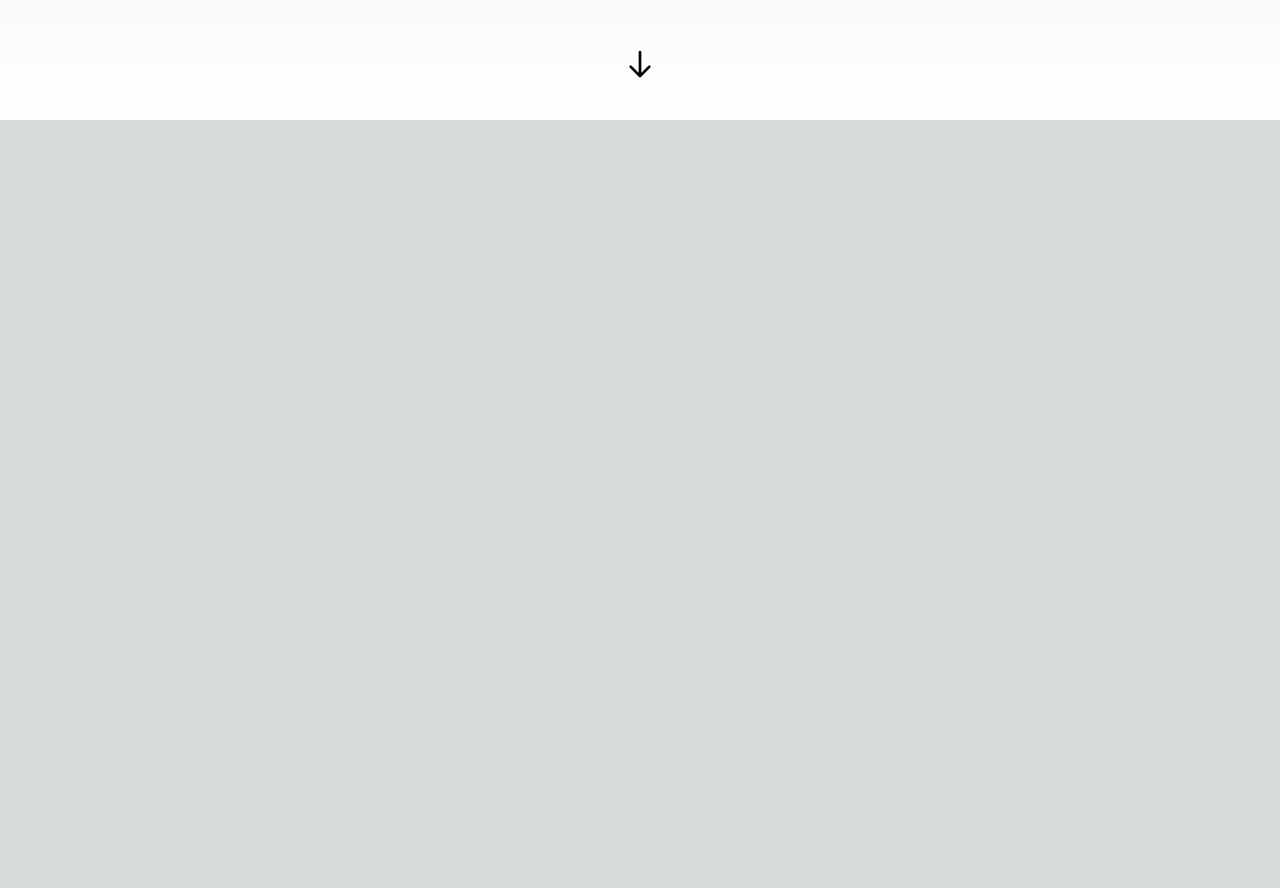
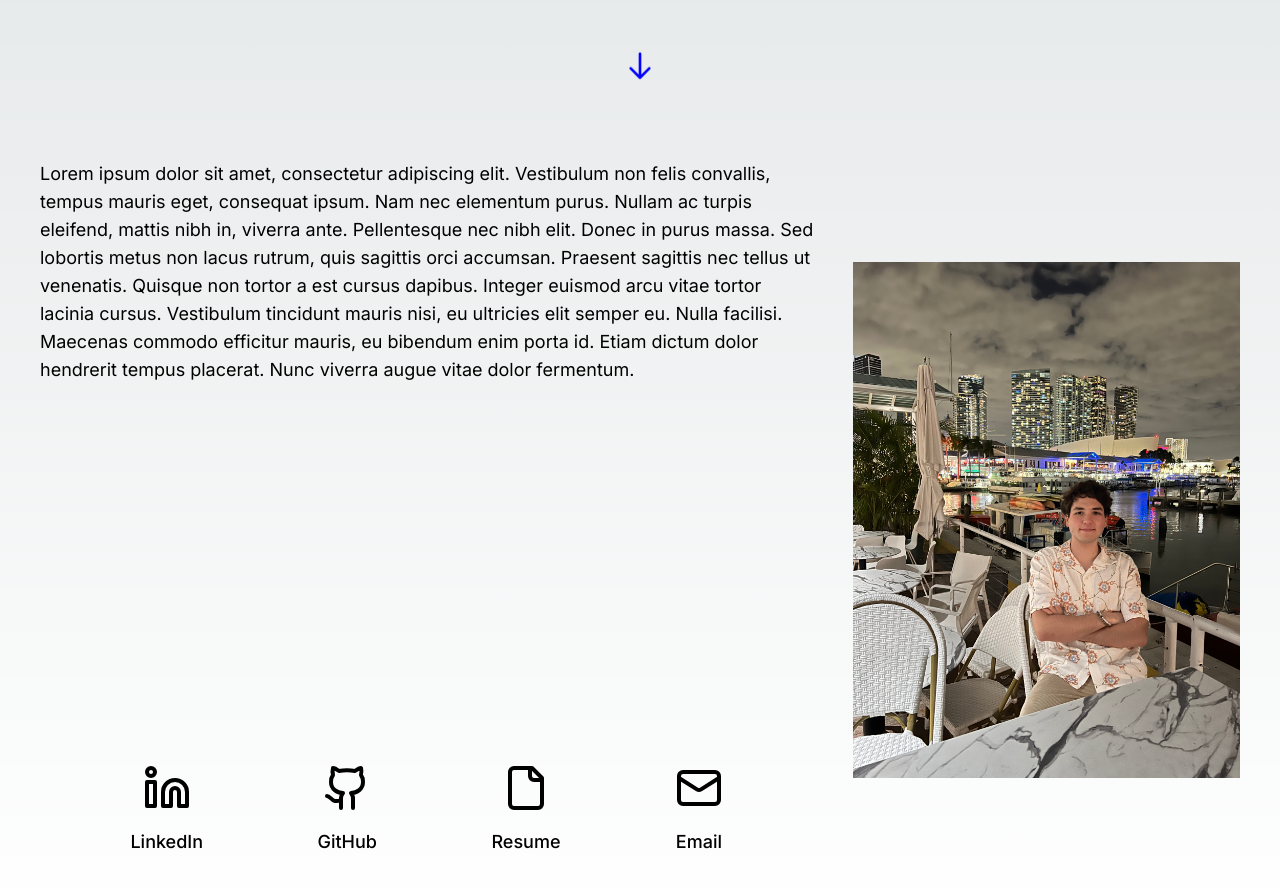
Before and after one commit to probro91/batu-website, a Next.js app: page / in a window 1280 px wide. Shown: the part 680-1568 px from the top of the page. Before the commit the page ends 800 px from the top, so only its background shows below. Built offline with nearby package versions, Linux system fonts and the light colour scheme.

Commit message:
Set up second half of page need to fill with content

```diff
--- a/app/globals.css
+++ b/app/globals.css
@@ -32,7 +32,7 @@ body {
   }
 }
 
-h1{
+#nameHeader{
   overflow: hidden; /* Ensures the content is not revealed until the animation */
   border-right: .15em solid orange; /* The typwriter cursor */
   white-space: nowrap; /* Keeps the content on a single line */
--- a/app/page.tsx
+++ b/app/page.tsx
@@ -1,17 +1,35 @@
 import ScrollIndicator from "./ui/scroll-down-icon";
+import MediaLinks from "./ui/media-links";
+import Image from 'next/image';
+import Link from "next/link"
 
-export default function Home() {
+export default function Page() {
   return (
-    <main className="flex min-h-screen flex-col items-center justify-between">
+    <main className="flex min-h-screen flex-col justify-between">
       <div className="flex items-center justify-center h-screen">
         <div className="text-center">
-          <h1 className="text-6xl font-bold tracking-tight">Ali Batu Ozdener</h1>
+          <h1 id="nameHeader" className="text-6xl font-bold tracking-tight">Ali Batu Ozdener</h1>
           <p className="animate-fade-in">CS @ UGA</p>
         </div>
         <ScrollIndicator/>
+
+      </div>
+      <div className="flex flex-row justify h-screen">
+        <div className="flex flex-col text-left p-10 w-2/3 justify-between">
+          <p className="text-lg">Lorem ipsum dolor sit amet, consectetur adipiscing elit. Vestibulum non felis convallis, tempus mauris eget, consequat ipsum. Nam nec elementum purus. Nullam ac turpis eleifend, mattis nibh in, viverra ante. Pellentesque nec nibh elit. Donec in purus massa. Sed lobortis metus non lacus rutrum, quis sagittis orci accumsan. Praesent sagittis nec tellus ut venenatis. Quisque non tortor a est cursus dapibus. Integer euismod arcu vitae tortor lacinia cursus. Vestibulum tincidunt mauris nisi, eu ultricies elit semper eu. Nulla facilisi. Maecenas commodo efficitur mauris, eu bibendum enim porta id. Etiam dictum dolor hendrerit tempus placerat. Nunc viverra augue vitae dolor fermentum.
+          </p>
+          <MediaLinks/>
+        </div>
+        <div className="relative w-1/3 p-8 hidden md:block">
+          <Image
+            src="/IMG_5119.jpg"
+            layout="fill"
+            objectFit="contain"
+            className="rounded-md pr-10"
+            alt="Picture of me"
+          />
+        </div>
       </div>
     </main>
-
-
   );
 }
--- /dev/null
+++ b/app/ui/media-links.tsx
@@ -0,0 +1,110 @@
+
+import Link from "next/link"
+import { JSX, SVGProps } from "react"
+
+
+export default function Component() {
+  return (
+    <div className="flex justify-evenly">
+      <Link className="flex flex-col items-center gap-4 p-6 transition-all hover:scale-110" href="https://www.linkedin.com/in/alibatuozdener/" target="_blank">
+        <LinkedinIcon className="h-12 w-12" />
+        <span className="text-lg font-medium">LinkedIn</span>
+      </Link>
+      <Link className="flex flex-col items-center gap-4 p-6 transition-all hover:scale-110" href="https://github.com/probro91" target="_blank">
+        <GithubIcon className="h-12 w-12" />
+        <span className="text-lg font-medium">GitHub</span>
+      </Link>
+      <Link className="flex flex-col items-center gap-4 p-6 transition-all hover:scale-110" href="https://docs.google.com/document/d/1Lxhlhxgq77n9XB8XfWTphNbaL0u6JAioV4HlZ5MA8eA/edit?usp=sharing" target="_blank">
+        <FileIcon className="h-12 w-12" />
+        <span className="text-lg font-medium">Resume</span>
+      </Link>
+      <Link className="flex flex-col items-center gap-4 p-6 transition-all hover:scale-110" href="mailTo:bozdener@gmail.com" target="_blank">
+        <MailIcon className="h-12 w-12" />
+        <span className="text-lg font-medium">Email</span>
+      </Link>
+    </div>
+  )
+}
+
+function FileIcon(props: JSX.IntrinsicAttributes & SVGProps<SVGSVGElement>) {
+  return (
+    <svg
+      {...props}
+      xmlns="http://www.w3.org/2000/svg"
+      width="24"
+      height="24"
+      viewBox="0 0 24 24"
+      fill="none"
+      stroke="currentColor"
+      strokeWidth="2"
+      strokeLinecap="round"
+      strokeLinejoin="round"
+    >
+      <path d="M15 2H6a2 2 0 0 0-2 2v16a2 2 0 0 0 2 2h12a2 2 0 0 0 2-2V7Z" />
+      <path d="M14 2v4a2 2 0 0 0 2 2h4" />
+    </svg>
+  )
+}
+
+
+function GithubIcon(props: JSX.IntrinsicAttributes & SVGProps<SVGSVGElement>) {
+  return (
+    <svg
+      {...props}
+      xmlns="http://www.w3.org/2000/svg"
+      width="24"
+      height="24"
+      viewBox="0 0 24 24"
+      fill="none"
+      stroke="currentColor"
+      strokeWidth="2"
+      strokeLinecap="round"
+      strokeLinejoin="round"
+    >
+      <path d="M15 22v-4a4.8 4.8 0 0 0-1-3.5c3 0 6-2 6-5.5.08-1.25-.27-2.48-1-3.5.28-1.15.28-2.35 0-3.5 0 0-1 0-3 1.5-2.64-.5-5.36-.5-8 0C6 2 5 2 5 2c-.3 1.15-.3 2.35 0 3.5A5.403 5.403 0 0 0 4 9c0 3.5 3 5.5 6 5.5-.39.49-.68 1.05-.85 1.65-.17.6-.22 1.23-.15 1.85v4" />
+      <path d="M9 18c-4.51 2-5-2-7-2" />
+    </svg>
+  )
+}
+
+
+function LinkedinIcon(props: JSX.IntrinsicAttributes & SVGProps<SVGSVGElement>) {
+  return (
+    <svg
+      {...props}
+      xmlns="http://www.w3.org/2000/svg"
+      width="24"
+      height="24"
+      viewBox="0 0 24 24"
+      fill="none"
+      stroke="currentColor"
+      strokeWidth="2"
+      strokeLinecap="round"
+      strokeLinejoin="round"
+    >
+      <path d="M16 8a6 6 0 0 1 6 6v7h-4v-7a2 2 0 0 0-2-2 2 2 0 0 0-2 2v7h-4v-7a6 6 0 0 1 6-6z" />
+      <rect width="4" height="12" x="2" y="9" />
+      <circle cx="4" cy="4" r="2" />
+    </svg>
+  )
+}
+
+function MailIcon(props: JSX.IntrinsicAttributes & SVGProps<SVGSVGElement>) {
+    return (
+      <svg
+        {...props}
+        xmlns="http://www.w3.org/2000/svg"
+        width="24"
+        height="24"
+        viewBox="0 0 24 24"
+        fill="none"
+        stroke="currentColor"
+        strokeWidth="2"
+        strokeLinecap="round"
+        strokeLinejoin="round"
+      >
+        <rect width="20" height="16" x="2" y="4" rx="2" />
+        <path d="m22 7-8.97 5.7a1.94 1.94 0 0 1-2.06 0L2 7" />
+      </svg>
+    )
+  }
--- a/app/ui/scroll-down-icon.tsx
+++ b/app/ui/scroll-down-icon.tsx
@@ -1,14 +1,49 @@
-import React from 'react';
+'use client';
 
-const ScrollIndicator = () => {
+import Link from 'next/link';
+import { useState, useEffect, useRef } from 'react';
+import clsx from 'clsx';
+import gsap from "gsap";
+import ScrollTrigger from "gsap/ScrollTrigger";
+
+
+export default function ScrollIndicator() {
+    gsap.registerPlugin(ScrollTrigger);
+
+    const indicatorRef = useRef(null);
+
+    useEffect(() => {
+        const showNav = gsap.fromTo(
+            indicatorRef.current, {
+            opacity: 0,
+        }, {
+            opacity: 1,
+            duration: 0.4
+        }).progress(1);
+        ScrollTrigger.create({
+            start: "top top",
+            end: "max",
+            onUpdate: (self) => {
+                self.direction === -1 ?
+                    showNav.play()
+                    : showNav.reverse()
+            }
+        });
+    }, [])
+
+
     return (
-    <div className="fixed bottom-0 left-1/2 transform -translate-x-1/2 mb-8 animate-fade-in">
+            <div className={"absolute bottom-0 left-1/2 transform -translate-x-1/2 mb-8 animate-fade-in"}
+            >
+
                     <svg
                         xmlns="http://www.w3.org/2000/svg"
                         className="h-8 w-8 animate-bounce"
                         fill="none"
                         viewBox="0 0 24 24"
-        stroke="currentColor"
+                        stroke="blue"
+                        //onClick={handleScroll}
+                        ref={indicatorRef}
                     >
                         <path
                         strokeLinecap="round"
@@ -17,8 +52,7 @@ const ScrollIndicator = () => {
                         d="M19 14l-7 7m0 0l-7-7m7 7V3"
                         />
                     </svg>
+
             </div>
     );
 };
-
-export default ScrollIndicator;
```
Also changed, not shown: package.json (+7 -5 lines), public/IMG_5119.jpg (added), 1 other file (tests, documents, lock files or other folders). Lines whose indentation alone changed are shown as unchanged.
